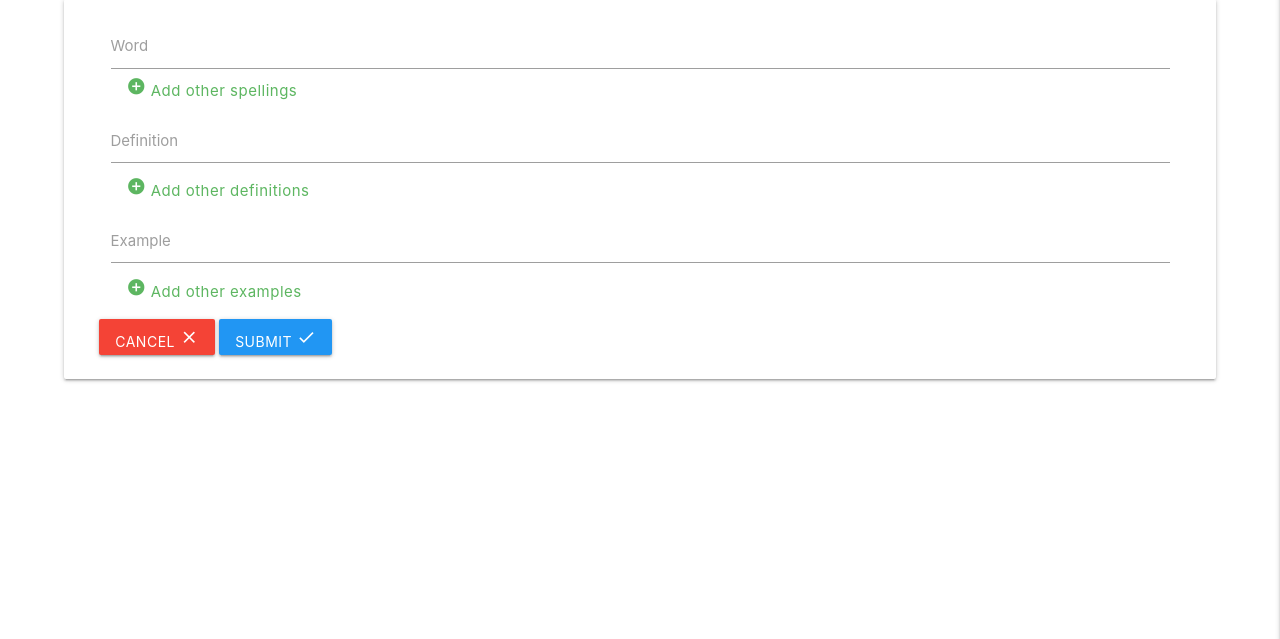
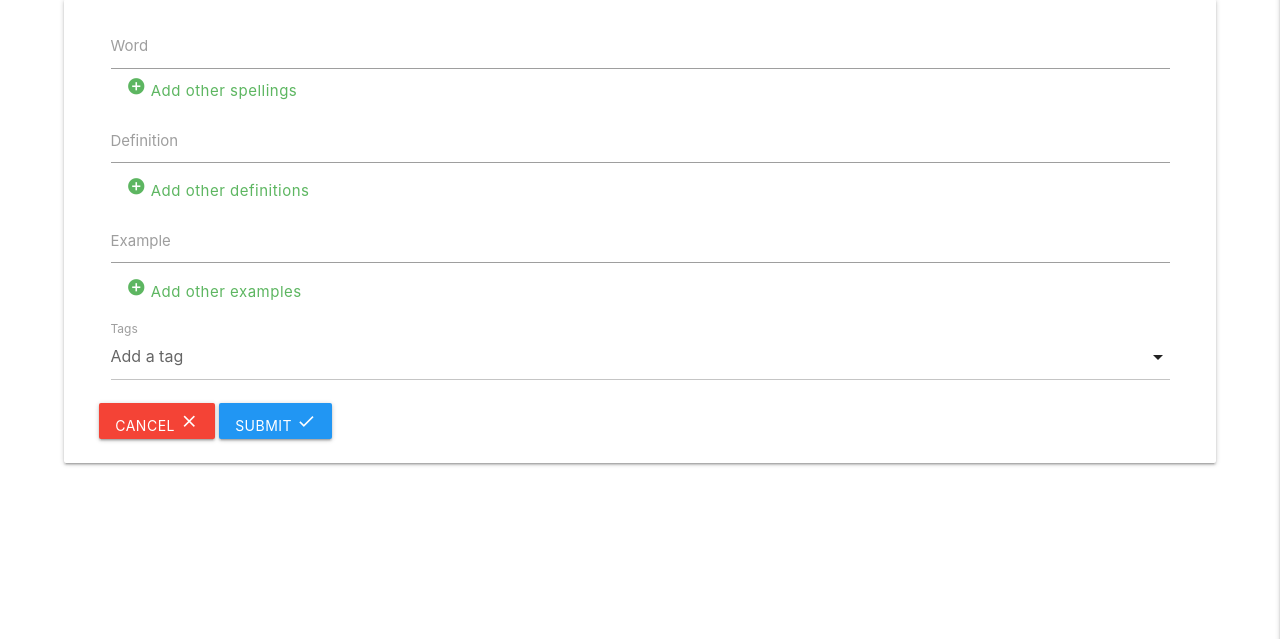
Before and after one commit to MichaelCWalsh7/Yurt-Index, a Flask app: page /new_word in a window 1280 px wide. Shown: the part 161-800 px from the top of the page. Run offline with Flask 2, Linux system fonts and the light colour scheme; parts of the project's set-up code (start-up, migrations or seed data) failed here and were passed over; some libraries are stand-ins or nearby versions.

Commit message:
Add tags html to new_word page

```diff
--- a/static/css/style.css
+++ b/static/css/style.css
@@ -37,6 +37,10 @@ main {
 
 .alternative-spellings-container {
     opacity: .7;
+}
+
+.select-wrapper input.select-dropdown {
+    opacity: 0.6;
 }
 
 .word-card {
--- a/static/js/script.js
+++ b/static/js/script.js
@@ -6,4 +6,5 @@ $(document).ready(function () {
     $('.datepicker').datepicker();
     $('.tabs').tabs();
     $('.dropdown-trigger').dropdown();
+    $('select').formSelect();
 });
--- a/templates/new_word.html
+++ b/templates/new_word.html
@@ -12,7 +12,7 @@
             </div>
 
             <!-- alternative spellings of word -->
-            <div class="col s12 splling-button-container">
+            <div class="col s12 spelling-button-container">
                 <span class="btn green-text add-alt-button modal-trigger" href="#modal1"><i
                         class="tiny material-icons">add_circle</i> Add other spellings</span>
             </div>
@@ -54,7 +54,7 @@
             </div>
 
             <!-- alternative meanings of word -->
-            <div class="col s12 splling-button-container">
+            <div class="col s12 meaning-button-container">
                 <span class="btn green-text add-alt-button modal-trigger" href="#modal2"><i
                         class="tiny material-icons">add_circle</i> Add other
                     definitions</span>
@@ -97,7 +97,7 @@
             </div>
 
             <!-- alternative uses of word -->
-            <div class="col s12 splling-button-container">
+            <div class="col s12 uses-button-container">
                 <span class="btn green-text add-alt-button modal-trigger" href="#modal3"><i
                         class="tiny material-icons">add_circle</i> Add other
                     examples</span>
@@ -132,6 +132,15 @@
                     <a href="#!" class="modal-close waves-effect waves-green btn-flat">Done</a>
                 </div>
             </div>
+            <div class="input-field col s12">
+                <select>
+                    <option value="" disabled selected>Add a tag</option>
+                    <option value="1">Option 1</option>
+                    <option value="2">Option 2</option>
+                    <option value="3">Option 3</option>
+                </select>
+                <label>Tags</label>
+            </div>
             <div class="new-word-cancel-submit">
                 <button class="btn red">Cancel <i class="small material-icons">close</i></button>
                 <button class="btn blue" type="submit">Submit <i class="small material-icons">check</i></button>
```
